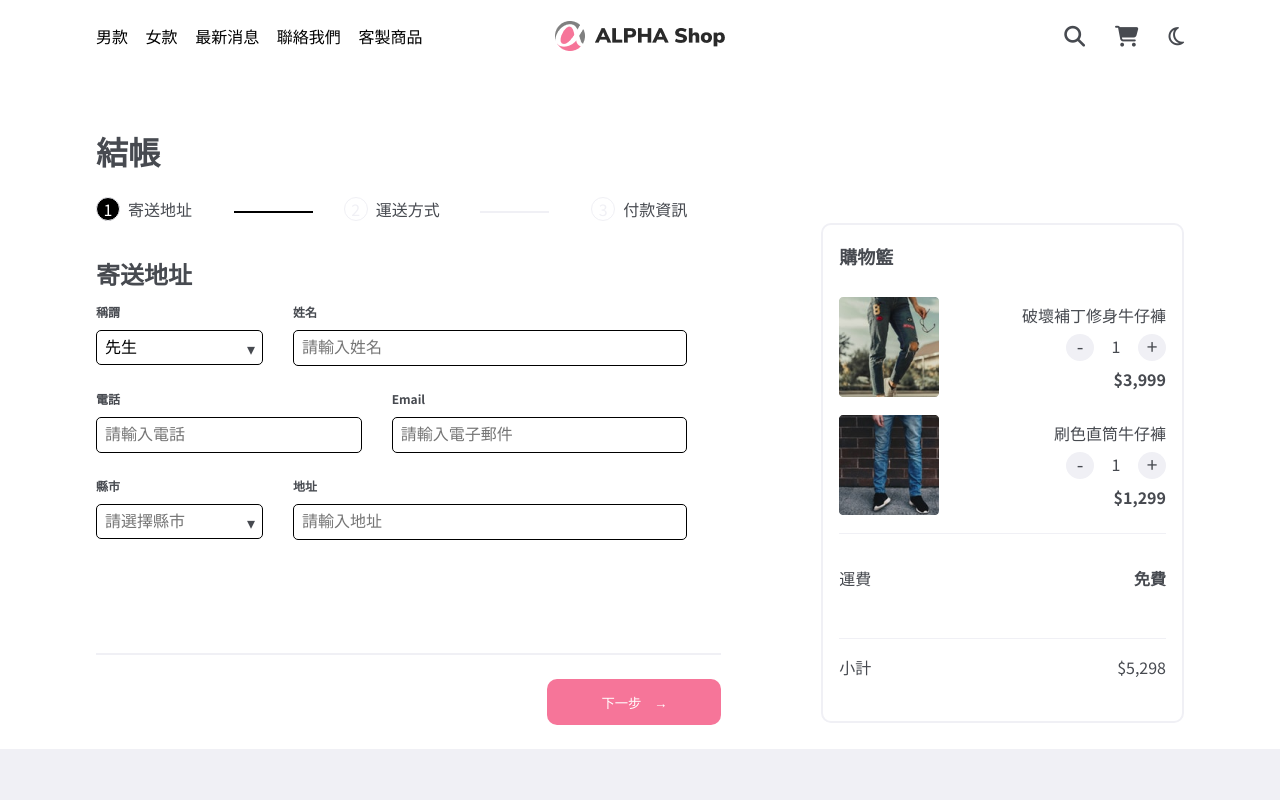
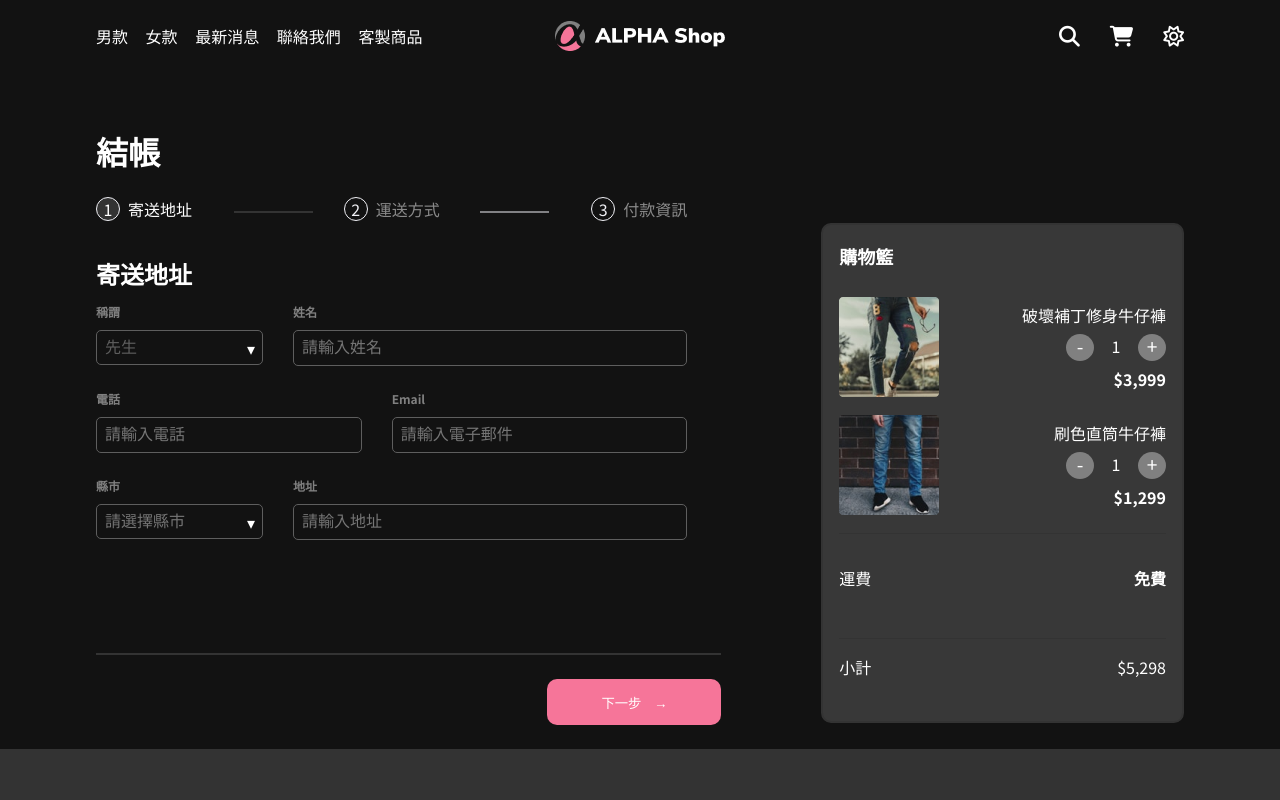
Before and after one commit to VinceLee9527/alpha-shop, a plain HTML site: page index.html in a window 1280 px wide. Both pictures are taken after a click on the icon 1176 px from the left and 35 px from the top of the page. Shown: the top 800 px of the page. Drawn offline with Linux system fonts and the light colour scheme.

Commit message:
added dark mode

```diff
--- a/index.html
+++ b/index.html
@@ -1,5 +1,5 @@
 <!DOCTYPE html>
-<html lang="en">
+<html lang="en" data-theme="light">
 
 <head>
   <meta charset="UTF-8">
@@ -15,6 +15,7 @@
 </head>
 
 <body>
+  <div id="body-container">
     <div id="main-app">
       <!--header-->
       <header id="main-header" class="d-flex flex-column align-items-center">
@@ -41,13 +42,15 @@
         </nav>
 
         <nav class="nav-logo">
-        <a href="#"><img class="navbar-logo" src="./src/image/logo.png" alt=""></a>
+          <a href="#"><img class="navbar-logo-light" src="./src/image/logo.png" alt=""></a>
+          <a href="#"><img class="navbar-logo-dark d-none" src="./src/image/logo_dark.png" alt=""></a>
         </nav>
 
         <div class="symbols">
           <i class="fas fa-search cursor-pointer"></i>
           <i class="fas fa-shopping-cart cursor-pointer"></i>
-        <i class="far fa-moon cursor-pointer dark-theme-toggle"></i>
+          <i class="far fa-moon cursor-pointer theme-dark"></i>
+          <i class="fa fa-sun-o cursor-pointer theme-light d-none"></i>
         </div>
         <label for="navbar-toggle" class="nav-toggle-label d-flex align-items-center cursor-pointer">
           <span class="hamburger"></span>
@@ -100,8 +103,8 @@
                       </div>
                       <div class="form-row part-name"><label for="">姓名</label><input id="name" type="text" class="w-100"
                           placeholder="請輸入姓名"></div>
-                    <div class="form-row part-phone"><label for="">電話</label><input id="phone" type="text" class="w-100"
-                        placeholder="請輸入電話"></div>
+                      <div class="form-row part-phone"><label for="">電話</label><input id="phone" type="text"
+                          class="w-100" placeholder="請輸入電話"></div>
                       <div class="form-row part-email"><label for="">Email</label><input id="email" type="text"
                           class="w-100" placeholder="請輸入電子郵件"></div>
                       <div class="form-row part-city"><label for="">縣市</label>
@@ -226,7 +229,8 @@
     <footer>
       <div class="footer-container">
         <div class="footer-logo d-flex align-items-center">
-        <a href="#"><img class="footer-logo-img" src="./src/image/logo.png" alt=""></a>
+          <a href="#"><img class="footer-logo-light" src="./src/image/logo.png" alt=""></a>
+          <a href="#"><img class="footer-logo-dark d-none" src="./src/image/logo_dark.png" alt=""></a>
         </div>
 
         <div class="footer-cate">
@@ -298,6 +302,7 @@
         </div>
       </div>
     </footer>
+  </div>
 </body>
 <script src="./src/js/main.js"></script>
 
--- a/src/js/main.js
+++ b/src/js/main.js
@@ -7,6 +7,13 @@ const nextBtn = btnControl.querySelector(".btn-primary");
 const prevBtn = btnControl.querySelector(".btn-outline");
 const totalPrice = document.querySelector(".total-price");
 const totalDelivery = main.querySelector(".delivery-fee");
+const darkTheme = document.querySelector(".theme-dark");
+const lightTheme = document.querySelector(".theme-light");
+const darkLogoHeader = document.querySelector(".navbar-logo-dark");
+const lightLogoHeader = document.querySelector(".navbar-logo-light");
+const darkLogoFooter = document.querySelector(".footer-logo-dark");
+const lightLogoFooter = document.querySelector(".footer-logo-light");
+
 let step = 0;
 let total = 5298;
 let deliveryFee = 0;
@@ -80,5 +87,25 @@ let setBtnDisabled = () => {
   }
 }
 
+darkTheme.addEventListener("click", () => {
+  document.documentElement.setAttribute("data-theme", "dark");
+  darkTheme.classList.add("d-none");
+  lightTheme.classList.remove("d-none");
+  lightLogoHeader.classList.add("d-none");
+  darkLogoHeader.classList.remove("d-none");
+  lightLogoFooter.classList.add("d-none");
+  darkLogoFooter.classList.remove("d-none");
+});
+
+lightTheme.addEventListener("click", () => {
+  document.documentElement.setAttribute("data-theme", "light");
+  lightTheme.classList.add("d-none");
+  darkTheme.classList.remove("d-none");
+  lightLogoHeader.classList.remove("d-none");
+  darkLogoHeader.classList.add("d-none");
+  lightLogoFooter.classList.remove("d-none");
+  darkLogoFooter.classList.add("d-none");
+});
+
 main.addEventListener("click", itemNumClicked);
 btnControl.addEventListener("click", handleBtnControlClicked);
--- a/src/styles/_basic.scss
+++ b/src/styles/_basic.scss
@@ -1,14 +1,4 @@
 /* basic setting */
-$body-bg: #f8f7fc;
-$body-color: #474a50;
-$black: #000;
-$white: #fff;
-$dark-gray: #4a4a4a;
-$light-gray: #f0f0f5;
-$footer-gray: #808080;
-
-$p-button-color: #f67599;
-
 $main-font: "Noto Sans TC", sans-serif;
 
 $sizes: (
@@ -17,6 +7,7 @@ $sizes: (
   75: 75%,
   100: 100%
 );
+
 
 @each $prop, $abbrev in (width: w, height: h) {
   @each $num, $val in $sizes {
@@ -102,7 +93,7 @@ $spacers: (
 
 %input-style {
   font-size: 16px;
-  border: 1px solid $black;
+  border: 1px solid var(--body-text-color);
   border-radius: 5px;
   padding: 0.5em;
 }
@@ -114,13 +105,6 @@ $spacers: (
 html {
   font-size: 16px;
   height: 100%;
-}
-
-body {
-  height: 100%;
-  background: $white;
-  color: $body-color;
-  font-family: $main-font;
 }
 
 .d-none {
--- a/src/styles/_checkout.scss
+++ b/src/styles/_checkout.scss
@@ -1,6 +1,7 @@
 .checkout-panel {
-  border: 2px solid $light-gray;
+  border: 2px solid var(--border-color);
   border-radius: 10px;
+  background-color: var(--checkout-background-color);
   .checkout-container {
     margin: 18px 16px 16px 16px;
     .checkout-title {
@@ -24,7 +25,7 @@
         .product-quantity-minus {
           height: 27px;
           width: 28px;
-          background-color: $light-gray;
+          background-color: var(--plus-minus-bg);
           border-radius: 50%;
           text-align: center;
           font-size: 1.2rem;
@@ -35,8 +36,8 @@
     .delivery-wrapper {
       margin: 16px 0;
       padding: 16px 0;
-      border-top: 1px solid $light-gray;
-      border-bottom: 1px solid $light-gray;
+      border-top: 1px solid var(--border-color);
+      border-bottom: 1px solid var(--border-color);
       .delivery-fee {
         font-weight: 700;
       }
@@ -47,7 +48,7 @@
 .control-panel {
   margin-top: 32px;
   padding: 24px 0;
-  border-top: 2px solid $light-gray;
+  border-top: 2px solid var(--border-color);
   justify-content: space-between;
   button {
     height: 46px;
@@ -55,6 +56,7 @@
   }
   .btn-outline {
     align-items: center;
+    color: var(--body-text-color);
     &::before {
       content: "\2190";
       margin-right: 0.78rem;
@@ -62,8 +64,8 @@
   }
   .btn-primary {
     border-radius: 10px;
-    background-color: $p-button-color;
-    color: $white;
+    background-color: var(--nav-button-color);
+    color: white;
     &::after {
       content: "\2192";
       margin-left: 0.78rem;
--- a/src/styles/_desktopStyles.scss
+++ b/src/styles/_desktopStyles.scss
@@ -25,7 +25,7 @@
       width: 30%;
       display: flex;
       justify-content: flex-end;
-      .fa-moon {
+      .fa-moon, .fa {
         padding: 0;
       }
       .fa-shopping-cart {
@@ -151,7 +151,7 @@
   }
   footer {
     display: block;
-    background-color: $light-gray;
+    background-color: var(--footer-background-color);
     .footer-container {
       display: flex;
       justify-content: space-between;
@@ -166,7 +166,7 @@
         .footer-list-item {
           padding: 1px 0;
           .footer-list-link {
-            color: $footer-gray;
+            color: var(--footer-text-color);
           }
         }
       }
--- a/src/styles/_form.scss
+++ b/src/styles/_form.scss
@@ -32,7 +32,7 @@
     position: relative;
     display: flex;
     align-items: center;
-    border: 1px solid $light-gray;
+    border: 1px solid var(--border-color);
     & input[type="radio"]:checked::before {
       content: "";
       position: absolute;
@@ -41,7 +41,7 @@
       width: 100%;
       height: 100%;
       border-radius: 4px;
-      border: 2px solid $black;
+      border: 2px solid var(--border-select-color);
     }
     .shipping-method-radio {
       height: 20px;
@@ -69,10 +69,13 @@ form {
       margin-bottom: 10px;
       font-weight: 700;
       font-size: 0.75rem;
+      color: var(--label-color);
     }
   }
   input {
     @extend %input-style;
+    background-color: var(--background-color);
+    border-color: var(--input-border-color);
     &[type="checkbox"],
     &[type="radio"] {
       -webkit-appearance: none; /* Safari and Chrome */
@@ -82,10 +85,11 @@ form {
       height: 20px;
       margin-left: 1rem;
       &:hover {
-        border-color: $dark-gray;
+        border-color: darkgray;
       }
       &:checked {
-        box-shadow: inset 0px 0px 0px 5px $black;
+        background-color: white;
+        box-shadow: inset 0px 0px 0px 5px black;
       }
     }
     &[type="number"] {
@@ -105,6 +109,8 @@ form {
     }
   }
   select {
+    border-color: var(--input-border-color);
+    color: #5E5E5E;
     @extend %input-style;
     width: 100%;
     -webkit-appearance: none;
--- a/src/styles/_header.scss
+++ b/src/styles/_header.scss
@@ -23,7 +23,7 @@
     width: 100%;
     position: absolute;
     top: 40px;
-    background-color: $white;
+    background-color: var(--background-color);
     transition: transform 0.2s ease;
     transform-origin: top;
     transform: scale(1, 0);
@@ -31,10 +31,10 @@
     .nav-item {
       opacity: 0;
       padding: 24px 0;
-      border-bottom: 1px solid $light-gray;
+      border-bottom: 1px solid var(--border-color);
       .nav-link {
         font-size: 1rem;
-        color: $black;
+        color: var(--body-text-color);
       }
     }
   }
@@ -47,11 +47,11 @@
       position: relative;
       width: 15px;
       height: 3px;
-      background: #28242e;
+      background: var(--body-text-color);
       &::before,
       &::after {
         height: 3px;
-        background: #28242e;
+        background:  var(--body-text-color);
         position: absolute;
         left: 0;
         content: "";
@@ -70,20 +70,20 @@
     position: absolute;
   }
   .symbols {
-    padding-top: 25px;
+    padding: 25px 0;
     width: 100%;
     height: 100%;
     text-align: center;
     opacity: 0;
-    background-color: $white;
-    z-index: 900;
+    background-color: var(--background-color);
+    z-index: 999;
     position: absolute;
-    top: 410px;
+    top: 400px;
     .fas,
-    .far {
+    .far, .fa{
       font-size: 1.3rem;
       padding: 0 20px;
-      background-color: $white;
+      background-color: var(--background-color);
     }
   }
 }
--- a/src/styles/_mobileMain.scss
+++ b/src/styles/_mobileMain.scss
@@ -1,3 +1,10 @@
+#body-container {
+  height: 100%;
+  background-color: var(--background-color);
+  color: var(--body-text-color);
+  font-family: $main-font;
+}
+
 #main-app {
   width: 95%;
   margin: 0 auto;
--- a/src/styles/_stepper.scss
+++ b/src/styles/_stepper.scss
@@ -4,25 +4,47 @@
     width: 100%;
     position: relative;
     @include getStepNums(3);
+    color: var(--stepper-check);
     &.checked .circle-container::after {
       content: "\2714";
+      color: var(--stepper-check);
     }
     &.checked,
     &.active {
       .circle-container {
-        color: $white;
-        background-color: $black;
+        color: white;
+        background-color: var(--stepper-checked);
       }
       .connect-line {
-        background-color: $black;
+        background-color: var(--stepper-checked);
+        opacity: 1;
+      }
+      .label-container {
+        opacity: 1;
+      }
+    }
+    .connect-line {
+      display: block;
+      position: absolute;
+      top: 12px;
+      height: 2px;
+      background-color: var(--stepper-unchecked);
+      opacity: 0.5;
+      &.l1 {
+        left: 30%;
+        right: -30%;
+      }
+      &.l2 {
+        left: 70%;
+        right: -70%;
       }
     }
     .circle-container {
       margin: 0 auto;
       height: 32px;
       width: 32px;
-      color: $light-gray;
-      border: 1px solid $light-gray;
+      color: var(--stepper-unchecked);
+      border: 1px solid var(--stepper-unchecked);
       border-radius: 50%;
       &.c1 {
         position: absolute;
@@ -35,21 +57,9 @@
     }
     .label-container {
       display: none;
+      opacity: 0.5;
+      color: var(--body-text-color);
     }
-    .connect-line {
-      display: block;
-      position: absolute;
-      top: 12px;
-      height: 2px;
-      background-color: $light-gray;
-      &.l1 {
-        left: 30%;
-        right: -30%;
-      }
-      &.l2 {
-        left: 70%;
-        right: -70%;
-      }
-    }
+
   }
 }
--- /dev/null
+++ b/src/styles/_themes.scss
@@ -0,0 +1,35 @@
+:root {
+  --background-color: #fff;
+  --body-text-color: #2a2a2a;
+  --footer-background-color: #E5E5E5;
+  --footer-text-color: #808080;
+  --label-color: #808080;
+  --border-color: #f0f0f5;
+  --plus-minus-bg: #f0f0f5;
+  --input-border-color: #000;
+  --border-select-color: #000;
+  --checkout-background-color: #fff;
+  --stepper-unchecked: #AFB1BD;
+  --stepper-checked: #2A2A2A;
+  --stepper-check: white;
+  --nav-button-color: #F67599;
+}
+
+
+html[data-theme="dark"] {
+  --background-color: #121212;
+  --body-text-color: #fff;
+  --footer-background-color: #333333;
+  --footer-text-color: #808080;
+  --label-color: #808080;
+  --border-color: #333333;
+  --plus-minus-bg: #808080;
+  --input-border-color: #5E5E5E;
+  --border-select-color: #999999;
+  --checkout-background-color: #383838;
+  --stepper-unchecked: #F0F0F5;
+  --stepper-checked: #333333;
+  --stepper-check: white;
+  --nav-button-color: #F67599;
+
+}
--- a/src/styles/style.scss
+++ b/src/styles/style.scss
@@ -2,7 +2,10 @@
 @import './reset';
 
 /* basic settings */
+@import './themes';
 @import './basic';
+
+
 
 /*general large area settings - mobile */
 @import './mobileMain';
```
Also changed, not shown: src/image/logo_dark.png (added), src/styles/style.css, 1 other file. Lines whose indentation alone changed are shown as unchanged.
